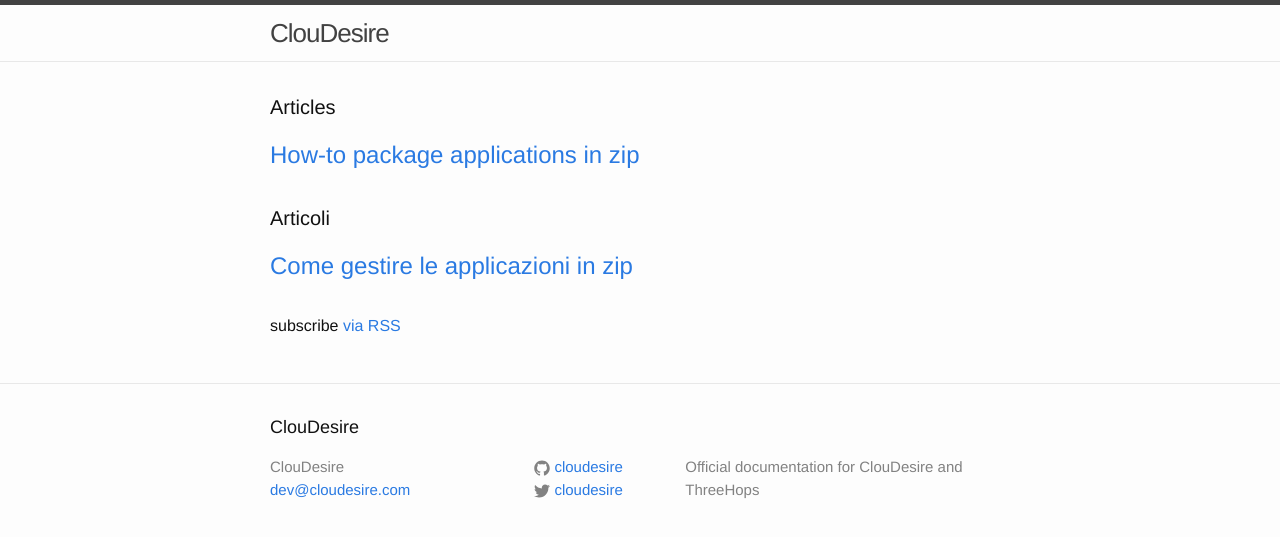
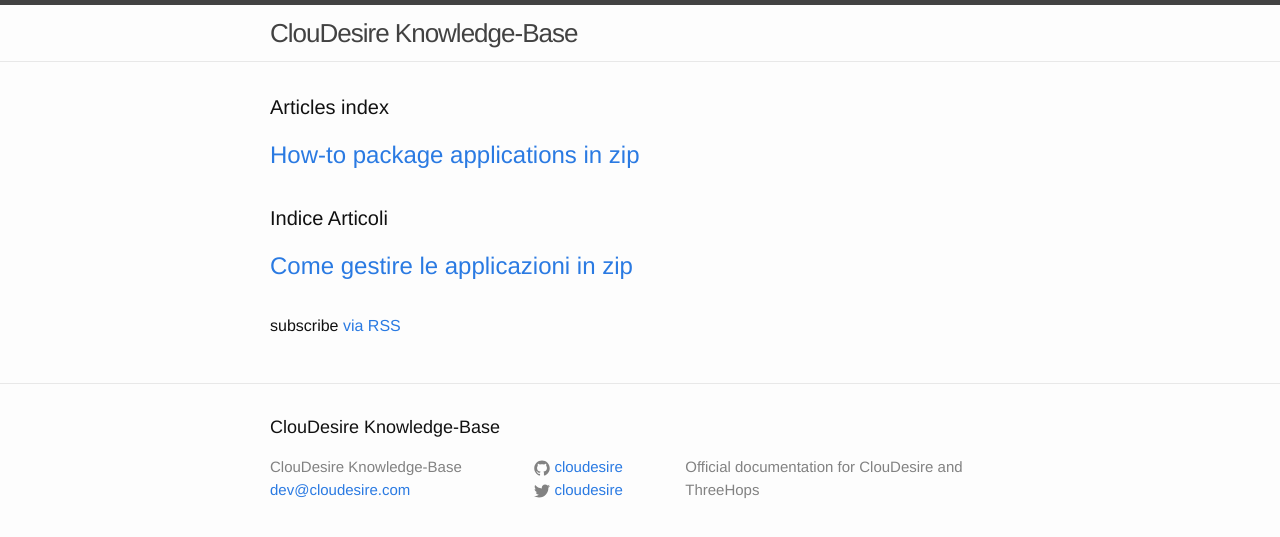
Before and after one commit to AndreaVecchi/cloudesire.github.io, a Jekyll site: the page built from index.html, in a window 1280 px wide. Shown: the top 537 px of the page. Built offline with Jekyll 4.4.1, drawn with Linux system fonts in a browser that asks for light colours.

Commit message:
Minor fixes to layout and configuration

```diff
--- a/_config.yml
+++ b/_config.yml
@@ -1,5 +1,5 @@
 # Site settings
-title: ClouDesire
+title: ClouDesire Knowledge-Base
 email: dev@cloudesire.com
 description: "Official documentation for ClouDesire and ThreeHops"
 baseurl: "" # the subpath of your site, e.g. /blog/
@@ -15,6 +15,6 @@
 
 languages:
   - code: en
-    title: Articles
+    title: Articles index
   - code: it
-    title: Articoli
+    title: Indice Articoli
--- a/index.html
+++ b/index.html
@@ -4,13 +4,12 @@
 
 <div class="home">
 
-
-
-
     {% for lang in site.languages %}
     <h1 class="page-heading">{{ lang.title }}</h1>
+
       {% for page in site.pages %}
       <ul class="post-list">
+
         {% if page.title %}
           {% if page.language == lang.code %}
           <li>
@@ -21,6 +20,7 @@
           {% endif %}
         {% endif %}
       {% endfor %}
+
       </ul>
     {% endfor %}
 
```
